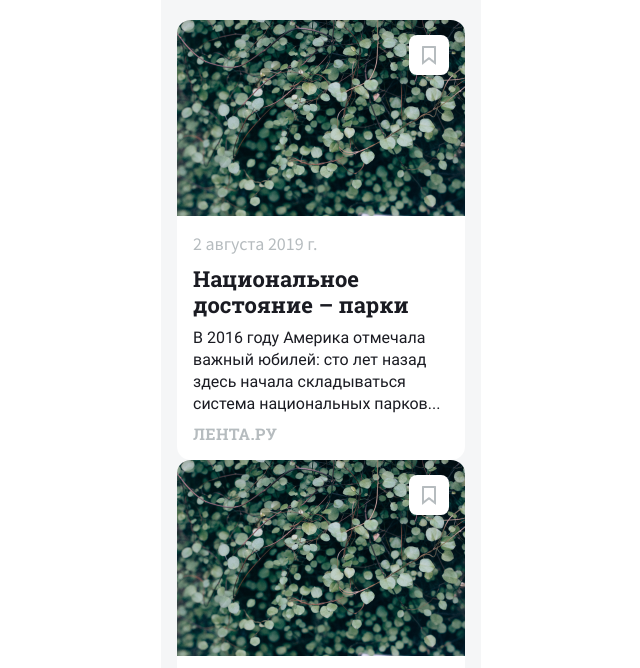
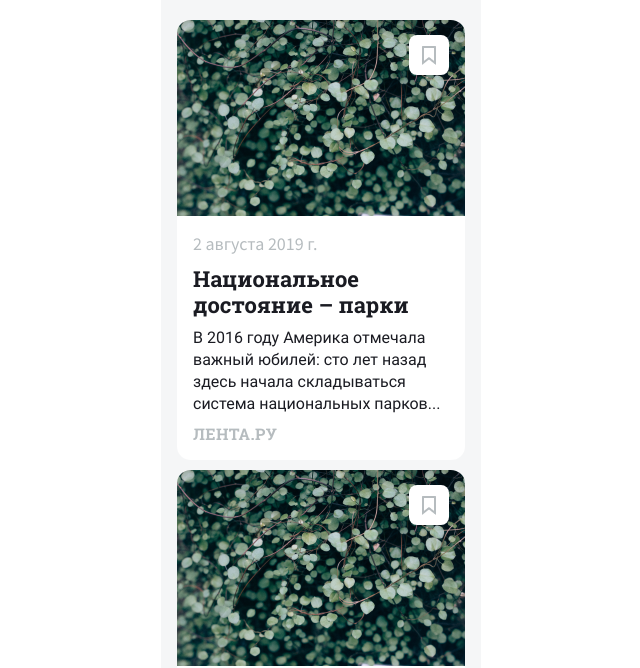
Before and after one commit to VitalyTikhonov/News_Explorer_Frontend, a website built with webpack: page src/index.html in a window 1280 px wide. Shown: the part 636-1304 px from the top of the page, without its empty margins (319-959 px from the left). Built offline with nearby package versions, Linux system fonts and the light colour scheme; files whose address does not match are found by name.

Commit message:
F018 Card container as a grid

```diff
--- a/src/blocks/article-block/__card-container/article-block__card-container.css
+++ b/src/blocks/article-block/__card-container/article-block__card-container.css
@@ -1,3 +1,7 @@
 .article-block__card-container {
   padding-top: 24px;
+  display: grid;
+  row-gap: 10px;
+  /* grid-template-columns: repeat(auto-fit, minmax(256px, 1fr)); */
+  /* grid-template-columns: repeat(auto-fit, minmax(225px, 1fr)); */
 }
```
